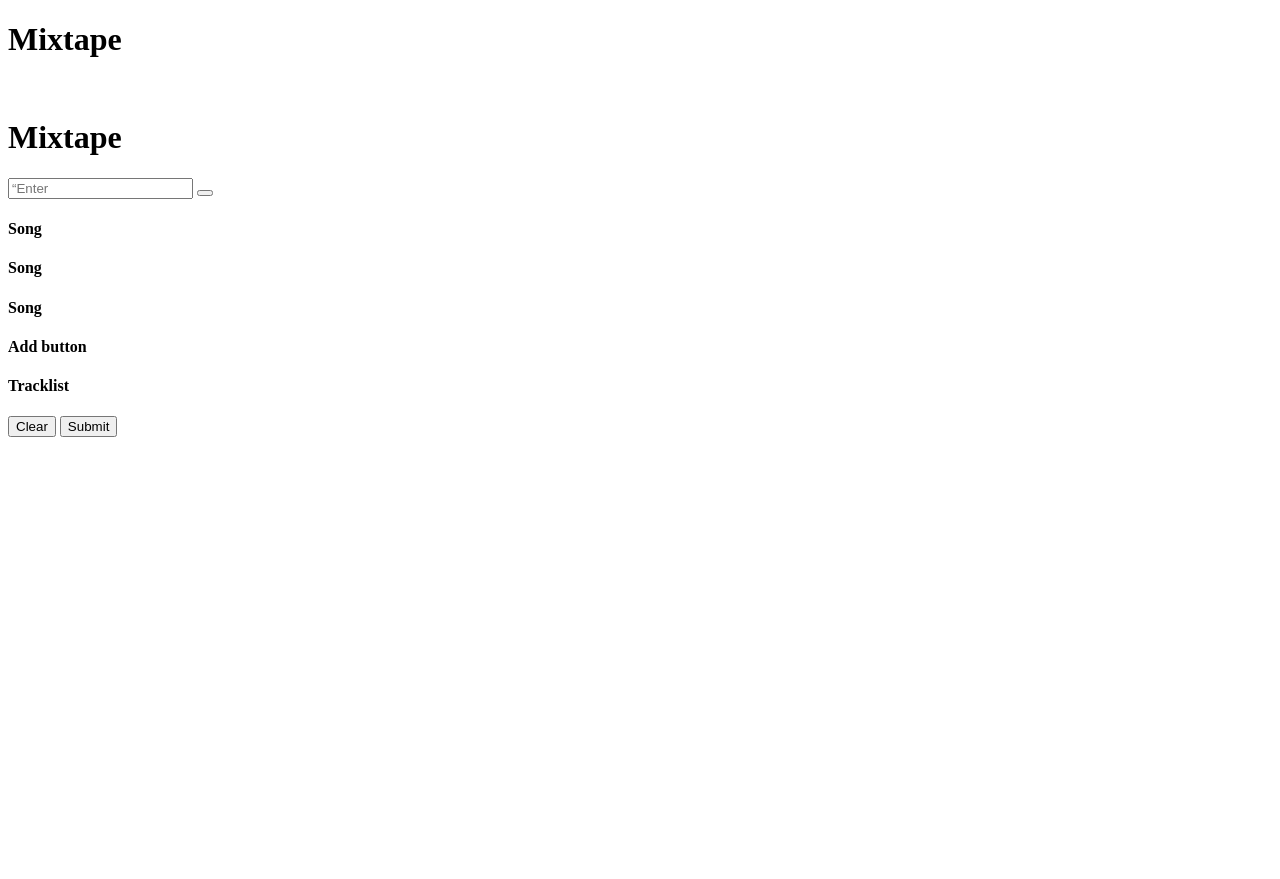
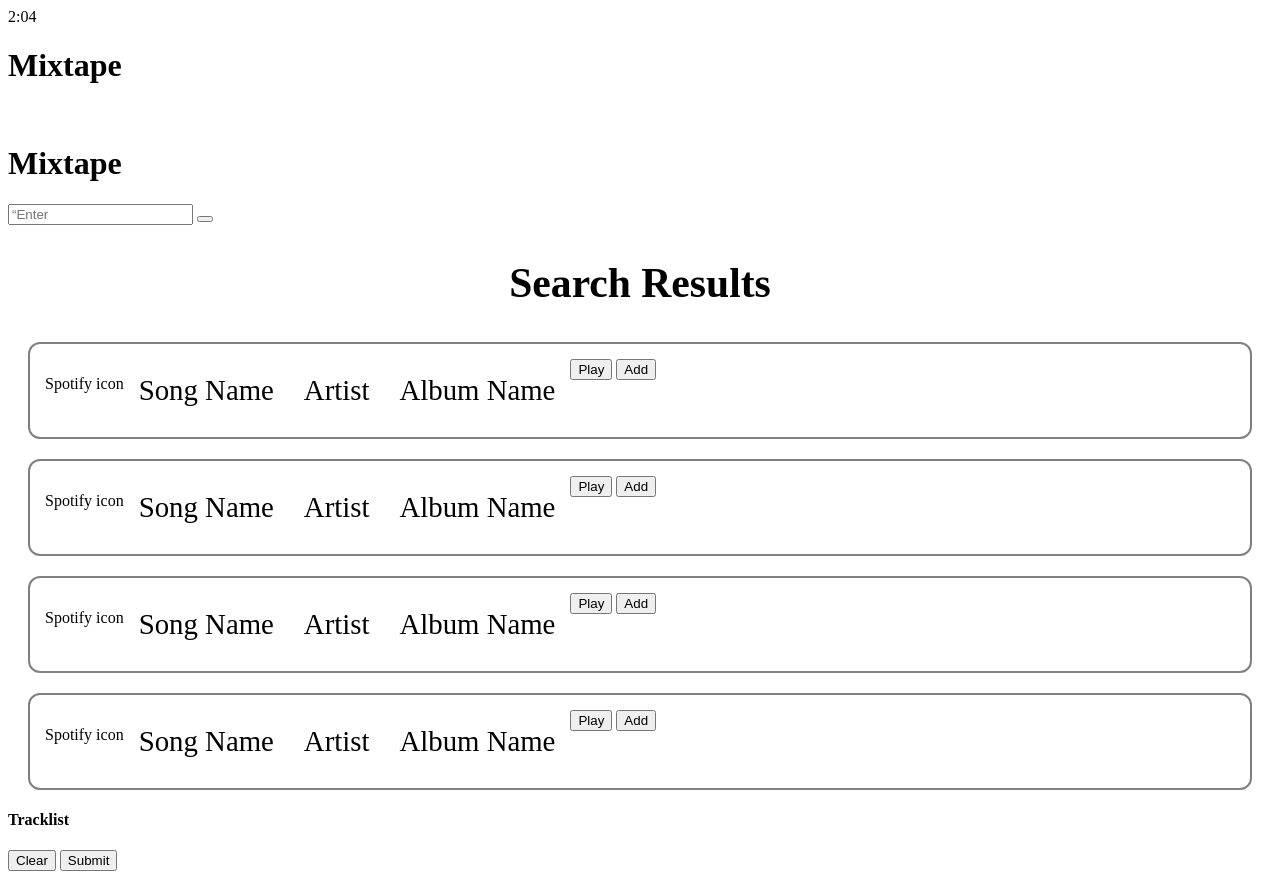
Before and after one commit to dieterichelizabeth/Project-1, a plain HTML site: page index.html in a window 1280 px wide. Before the commit the page ends 800 px from the top, so only its background shows below. Drawn offline with Linux system fonts and the light colour scheme.

Commit message:
initial commit

```diff
--- a/assets/css/style.css
+++ b/assets/css/style.css
@@ -0,0 +1,48 @@
+.task-list-wrapper {
+  flex: 1;
+  margin: 0 20px 20px;
+}
+
+.list-title {
+  color: black;
+  font-size: 2.6rem;
+  text-align: center;
+}
+
+/* .task-list {
+  list-style: none;
+  padding: 15px;
+  height: calc(100% - 50px);
+  background: yellow;
+  border-radius: 12px;
+  border: 2px solid var(--grey);
+} */
+
+.task-item {
+  color: black;
+  padding: 15px 15px;
+  border: 2px solid grey;
+  background: white;
+  border-radius: 12px;
+  margin-bottom: 20px;
+  list-style-type: none;
+  display: flex;
+  flex-flow: column wrap;
+  flex-direction: row;
+}
+
+.buttons {
+  justify-content: flex-end;
+}
+
+.task-info {
+  display: flex;
+  flex-flow: column wrap;
+  flex-direction: row;
+}
+
+.task-name {
+  margin: 0;
+  font-size: 1.8rem;
+  padding: 15px;
+}
--- a/index.html
+++ b/index.html
@@ -5,6 +5,13 @@
     <meta http-equiv="X-UA-Compatible" content="IE=edge" />
     <meta name="viewport" content="width=device-width, initial-scale=1.0" />
     <title>Mixtape</title>
+    <!---------- Bootstrap ---------->
+    <link href=“https://cdn.jsdelivr.net/npm/bootstrap@5.1.3/dist/css/bootstrap.min.css” rel=“stylesheet” integrity=“sha384-1BmE4kWBq78iYhFldvKuhfTAU6auU8tT94WrHftjDbrCEXSU1oBoqyl2QvZ6jIW3” crossorigin=“anonymous”>
+    2:04
+    <!---------- Bootstrap Icons ---------->
+      <link rel=“stylesheet” href=“https://cdn.jsdelivr.net/npm/bootstrap-icons@1.7.2/font/bootstrap-icons.css”>
+      <link rel="stylesheet" href="./assets/css/style.css">
+    </head>
 
   </head>
   <body>
@@ -33,50 +40,67 @@
 
     <!---- Spotify API song boxes ---->
     <!---- Example songs ---->
-    <section>
+    <section class="task-list-wrapper">
+      <!---- Name of the section ---->
+      <h2 class="list-title">Search Results</h2>
         <!---- See what kind of tag required for songs per Spotify API ---->
-        <div class=“m-5 row justify-content-around”>
+        <ul class="task-list" id="tasks-to-do"></ul>
+        <div class=“”>
             <!-- song populates -->
-            <div class=“col-12 col-md-6 col-xl-3 mb-3">
-              <div class=“card”>
-                <h4 class=“card-header bg-dark text-light”>
-                  Song
-                </h4>
-                <ul id=“list-toDo” class=“list-group list-group-flush”>
-                </ul>
+            <li class="task-item" data-task-id="1">
+              <div class="task-info">
+                <p>Spotify icon</p>
+                <p class="task-name">Song Name</p>
+                <p class="task-name">Artist</p>
+                <p class="task-name">Album Name</p>
               </div>
-            </div>
+              <div class="buttons">
+              <button class="btn play-btn">Play</button> <!-- Play in the play in the "play song" -->
+              <button class="btn delete-btn">Add</button> <!-- Adds song to the "track list" -->
+              </div>
+            </li>
             <!-- song populates -->
-            <div class=“col-12 col-md-6 col-xl-3 mb-3”>
-              <div class=“card”>
-                <h4 class=“card-header bg-dark text-light”>
-                 Song
-                </h4>
-                <ul id=“list-inProgress” class=“list-group list-group-flush”>
-                </ul>
+            <li class="task-item" data-task-id="1">
+              <div class="task-info">
+                <p>Spotify icon</p>
+                <p class="task-name">Song Name</p>
+                <p class="task-name">Artist</p>
+                <p class="task-name">Album Name</p>
               </div>
-            </div>
+              <div>
+              <button class="btn play-btn">Play</button> <!-- Play in the play in the "play song" -->
+              <button class="btn delete-btn">Add</button> <!-- Adds song to the "track list" -->
+              </div>
+            </li>
             <!-- song populates -->
-            <div class=“col-12 col-md-6 col-xl-3 mb-3">
-              <div class=“card”>
-                <h4 class=“card-header bg-dark text-light”>
-                  Song
-                </h4>
-                <ul id=“list-inReview” class=“list-group list-group-flush”>
-                </ul>
+            <li class="task-item" data-task-id="1">
+              <div class="task-info">
+                <p>Spotify icon</p>
+                <p class="task-name">Song Name</p>
+                <p class="task-name">Artist</p>
+                <p class="task-name">Album Name</p>
               </div>
-            </div>
+              <div>
+              <button class="btn play-btn">Play</button> <!-- Play in the play in the "play song" -->
+              <button class="btn delete-btn">Add</button> <!-- Adds song to the "track list" -->
+              </div>
+            </li>
             <!-- song populates -->
-            <div class=“col-12 col-md-6 col-xl-3 mb-3”>
-              <div class=“card”>
-                <h4 class=“card-header bg-dark text-light”>
-                  Add button
-                </h4>
-                <ul id=“list-done” class=“list-group list-group-flush”>
-                </ul>
+            <li class="task-item" data-task-id="1">
+              <div class="task-info">
+                <p>Spotify icon</p>
+                <p class="task-name">Song Name</p>
+                <p class="task-name">Artist</p>
+                <p class="task-name">Album Name</p>
               </div>
-            </div>
+              <div>
+              <button class="btn play-btn">Play</button> <!-- Play in the play in the "play song" -->
+              <button class="btn delete-btn">Add</button> <!-- Adds song to the "track list" -->
+              </div>
+            </li>
         </div>
+      </ul>
+      </section>
 
         <!-- ADD PLAYER HERE -->
 
```
